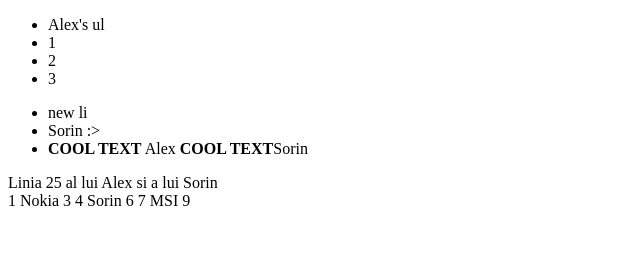
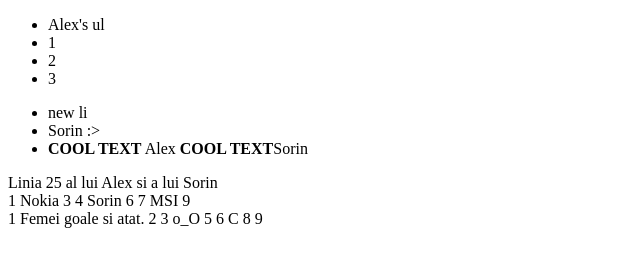
Before and after one commit to Aleks23/teamtest, a plain HTML site: page index.html in a window 1280 px wide. Shown: the whole page, without its empty margins (0-640 px from the left). Drawn offline with Linux system fonts and the light colour scheme.

Commit message:
Adaugat ultimul div.

```diff
--- a/index.html
+++ b/index.html
@@ -34,5 +34,17 @@
         MSI
         9
     </footer>
+    <div>
+        1
+        Femei goale si atat.
+        2
+        3
+        o_O
+        5
+        6
+        C
+        8
+        9
+    </div>
 </body>
 </html>
```
